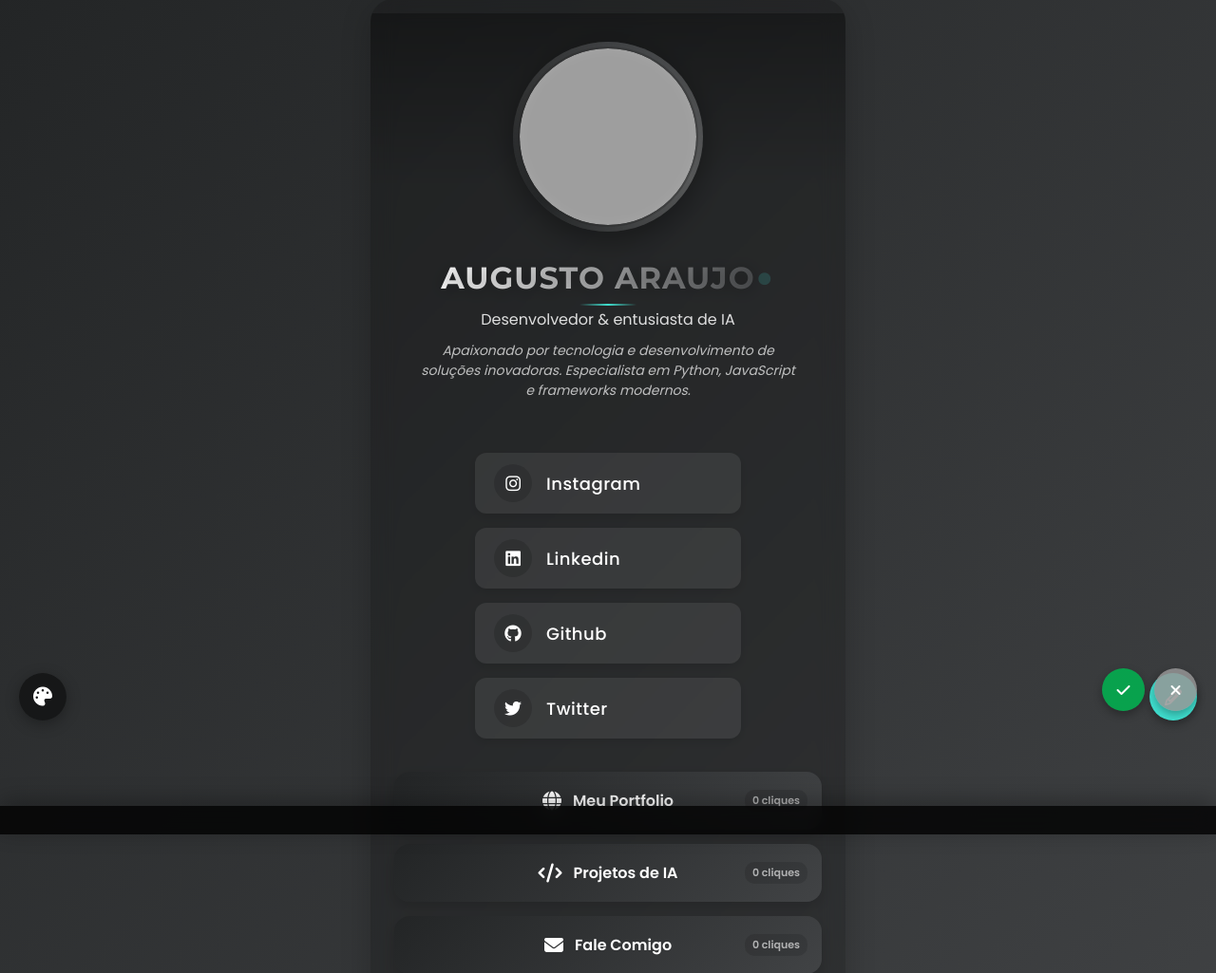
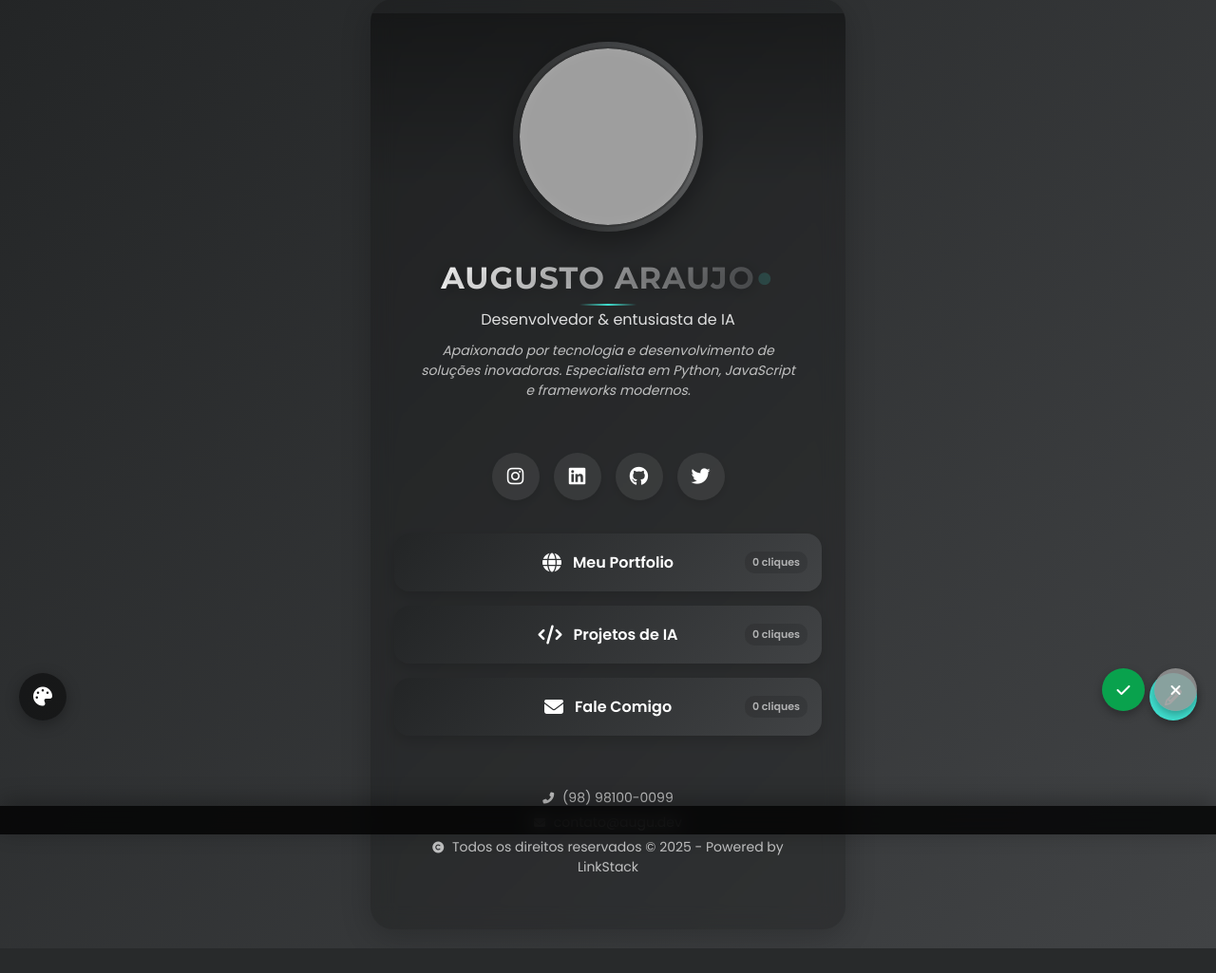
Before and after one commit to euaugusto1/WebBeautyBoost3, a Flask app: page / in a window 1280 px wide. Shown: the part 21-1046 px from the top of the page at 95% size. After the commit the page ends 1020 px from the top, so only its background shows below. Run offline with Flask 3, Linux system fonts and the light colour scheme; data comes from the database, SQL or seed files in the repository; grey boxes are pictures that could not be loaded.

Commit message:
Improved social media icon display
Updated the styling of social media icons on profile pages to display horizontally by default and vertically in edit mode, and fixed a bug where the edit button wasn't working.  Changes were made to `static/css/styles.css` and `static/js/edit-mode.js` to implement this.

Replit-Commit-Author: Agent
Replit-Commit-Session-Id: 8580ea19-0134-4eb4-9113-2bf77d58a295
Replit-Commit-Screenshot-Url: https://storage.googleapis.com/screenshot-production-us-central1/e92c9ac1-f45a-45b8-b7f7-a9398957e1e5/6356bd32-4fa1-4309-afd7-eb2a7910c26e.jpg

```diff
--- a/static/css/styles.css
+++ b/static/css/styles.css
@@ -338,25 +338,33 @@ body.theme-35 .logo::before { background: conic-gradient(from 0deg, transparent
 /* Social icons */
 .social-icons {
   display: flex;
-  flex-direction: column;
+  flex-direction: row;
+  flex-wrap: wrap;
+  justify-content: center;
   gap: 15px;
   margin-bottom: 35px;
   align-items: center;
   width: 100%;
-  max-width: 320px;
+  max-width: 400px;
   margin-left: auto;
   margin-right: auto;
 }
 
+/* Modo de edição para ícones sociais */
+body.edit-mode .social-icons {
+  flex-direction: column;
+  max-width: 320px;
+}
+
 .social-icon {
-  width: 100%;
-  max-width: 280px;
+  width: 50px;
+  height: 50px;
   background-color: rgba(255, 255, 255, 0.08);
-  border-radius: 12px;
+  border-radius: 50%;
   display: flex;
   align-items: center;
-  padding: 12px 20px;
-  font-size: 18px;
+  justify-content: center;
+  font-size: 20px;
   color: var(--text-color);
   text-decoration: none;
   transition: all var(--transition-medium);
@@ -366,18 +374,36 @@ body.theme-35 .logo::before { background: conic-gradient(from 0deg, transparent
 }
 
 .social-icon i {
-  width: 40px;
-  height: 40px;
   display: flex;
   align-items: center;
   justify-content: center;
+  transition: all var(--transition-medium);
+}
+
+/* No modo normal, não mostramos o texto da plataforma */
+.social-icon::after {
+  content: '';
+}
+
+/* Estilos específicos para o modo de edição */
+body.edit-mode .social-icon {
+  width: 100%;
+  max-width: 280px;
+  border-radius: 12px;
+  justify-content: flex-start;
+  padding: 12px 20px;
+  font-size: 18px;
+}
+
+body.edit-mode .social-icon i {
+  width: 40px;
+  height: 40px;
   background-color: rgba(0, 0, 0, 0.15);
   border-radius: 50%;
   margin-right: 15px;
-  transition: all var(--transition-medium);
 }
 
-.social-icon::after {
+body.edit-mode .social-icon::after {
   content: attr(data-platform);
   font-weight: 500;
   text-transform: capitalize;
--- a/static/js/edit-mode.js
+++ b/static/js/edit-mode.js
@@ -5,6 +5,12 @@ document.addEventListener('DOMContentLoaded', function() {
   const cancelButton = document.getElementById('cancel-button');
   const editControls = document.getElementById('edit-controls');
   const profileContainer = document.querySelector('.container');
+
+  // Garantir que os botões estejam disponíveis e visíveis (bugfix)
+  if (!saveButton || !cancelButton) {
+    console.warn('Botões de salvar/cancelar não encontrados. Criando novamente...');
+    createActionButtons();
+  }
 
   // Estado de edição
   let isEditMode = false;
```
